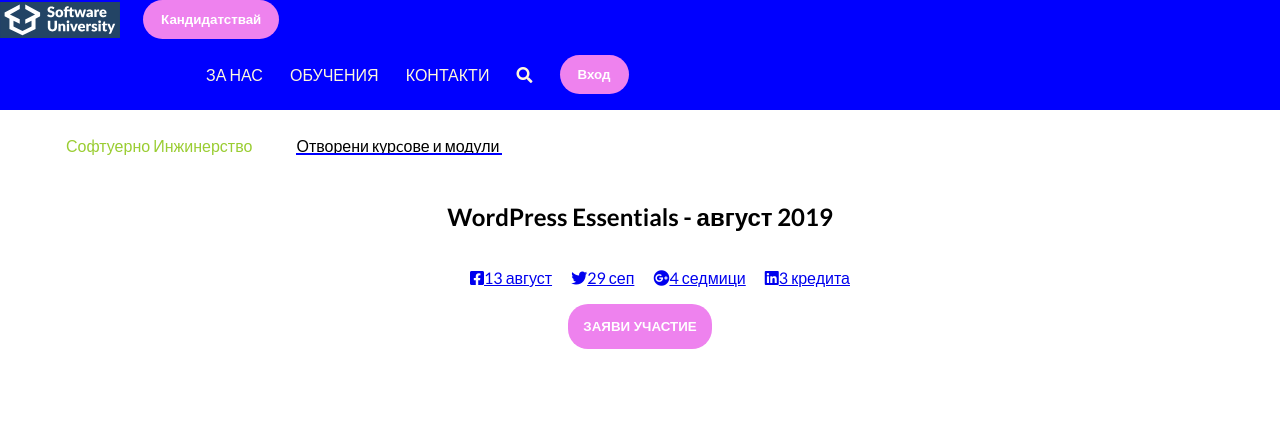
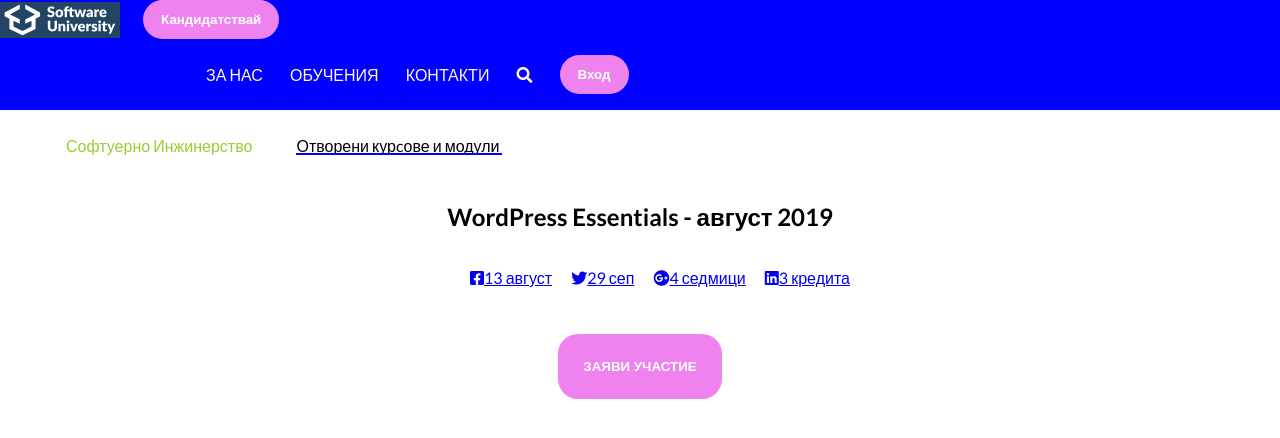
Before and after one commit to SvetoslavGochev/HtmlCss, a plain HTML site: page Exam's/13aug2019/1/3Index.html in a window 1280 px wide. Drawn offline with Linux system fonts and the light colour scheme.

Commit message:
gg
:100:

```diff
--- a/Exam's/13aug2019/1/3.css
+++ b/Exam's/13aug2019/1/3.css
@@ -102,13 +102,14 @@
     display: inline-block;
   }
 
-ul, li {
+ul, li  {
     display: inline-block;
   list-style: none;
   margin: 8px;
   list-style-type: none;
 
 }
+
 
 .third-nav .b2 {
     display: block;
@@ -118,8 +119,15 @@
     padding: 12px 18px;
     border: none;
     font-weight: bold;
-    margin: auto;
-    padding: 15px;
+    /* transform: translatex(500px);  */
+
+
+     margin: auto ;
+     margin-top: 30px;
+
+      padding: 25px;
+     /* tova stava super
+
     /* position: absolute;
     top: 37%;
     left: 47%;
```
